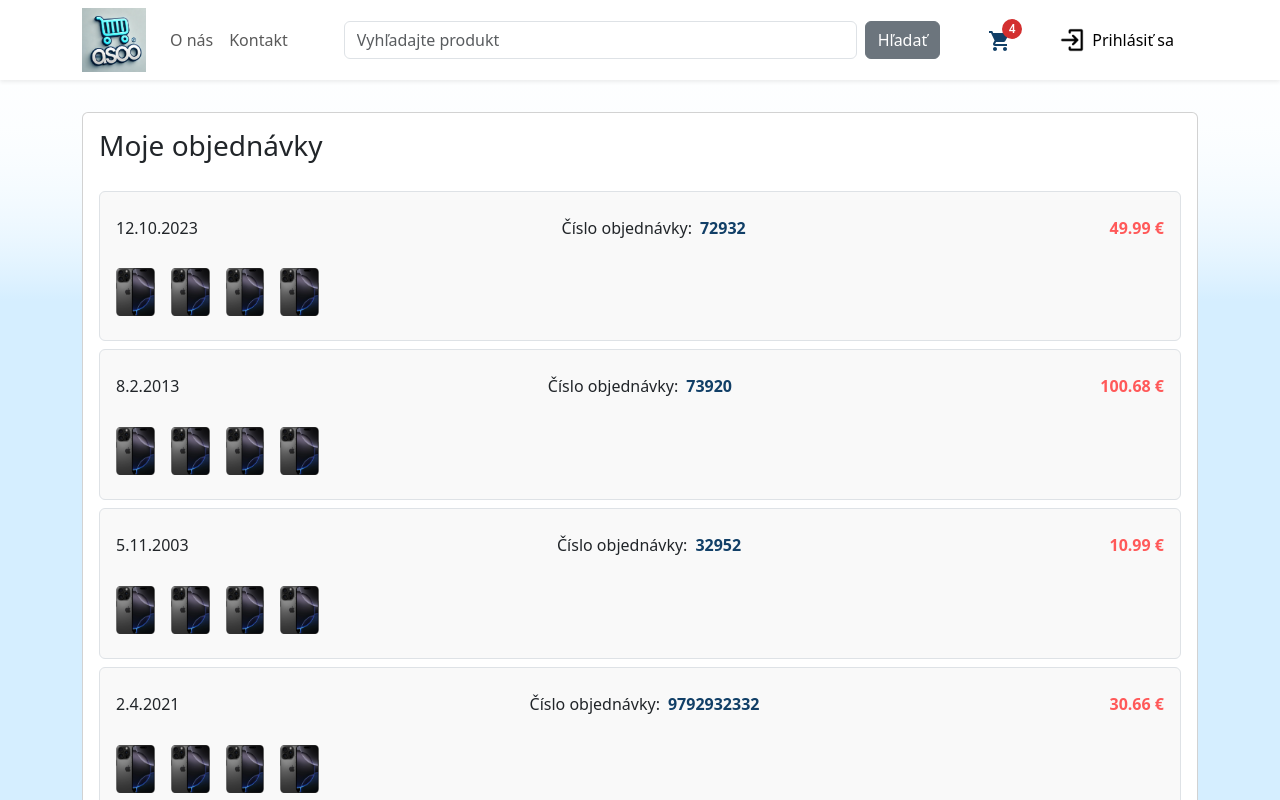
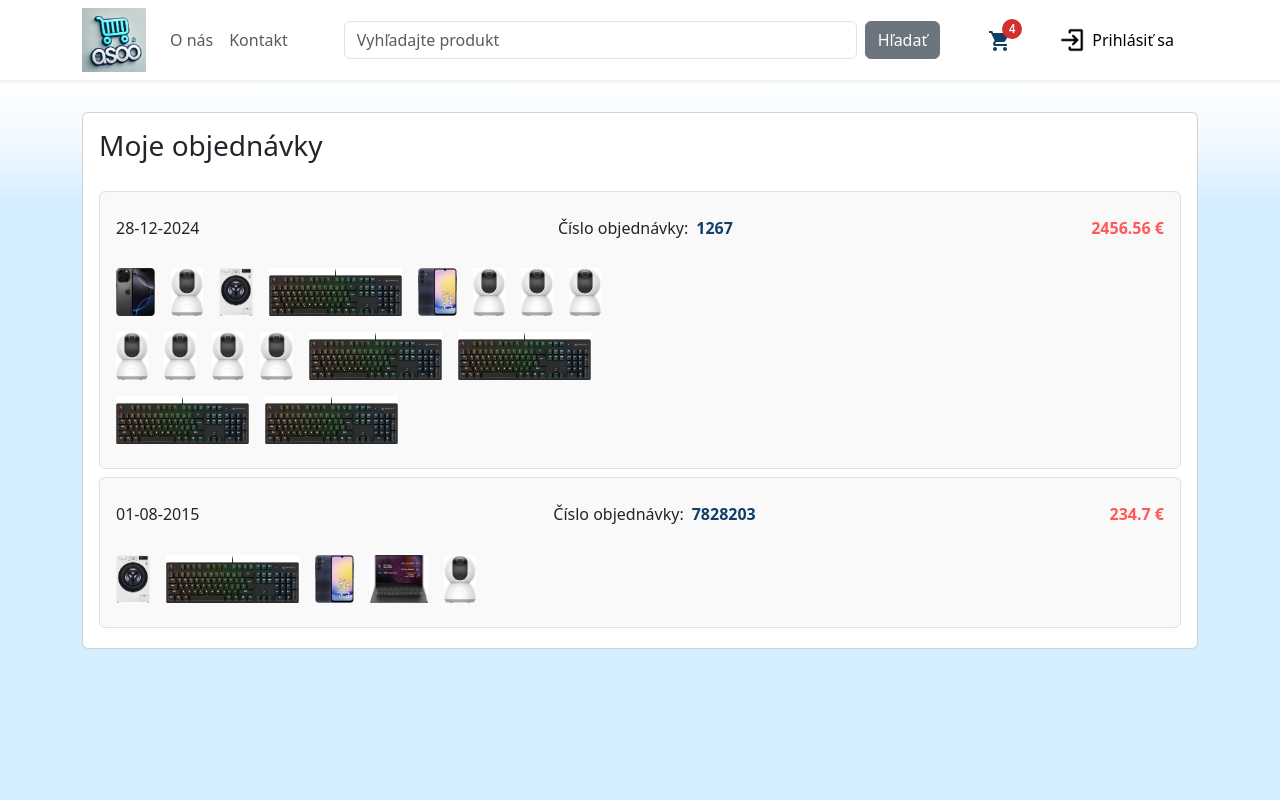
Before and after one commit to MiroslavMalisek/ASOS-Front-end-new, a React (Vite) app: page /orders in a window 1280 px wide. Shown: the top 800 px of the page. Built offline with nearby package versions, Linux system fonts and the light colour scheme.

Commit message:
feat: Implement mock and dynamic rendering in Cart (orders) and fix style of items in product list

```diff
--- a/src/components/cartProcessing/CartProcessing.tsx
+++ b/src/components/cartProcessing/CartProcessing.tsx
@@ -1,15 +1,84 @@
-import React, {useEffect, useRef} from "react";
+import {useEffect, useRef, useState} from "react";
 import { Stepper } from 'primereact/stepper';
 import { StepperPanel } from 'primereact/stepperpanel';
 import { Button } from 'primereact/button';
 import 'primereact/resources/primereact.css';
 import 'primereact/resources/themes/lara-light-indigo/theme.css';
 import "./CartProcessing.css"
+import {PlaceOrderDTO} from "../../services/orderDTOs/PlaceOrderDTO.ts";
+import {placeOrder0} from "../../services/MockService.ts";
+import {ServiceSelector} from "../../services/ServiceSelector.ts";
+import {Spinner} from "react-bootstrap";
+import {Alert} from "@mui/material";
+import {useNavigate} from "react-router-dom";
 
 export default function CartProcessing() {
     const stepperRef = useRef(null);
 
+    const [loading, setLoading] = useState<boolean>(false);
+    const [error, setError] = useState<{ message: string } | null>(null);
+    const [placeOrderSuccess, setPlaceOrderSuccess] = useState<boolean>(false);
+    const [showPlaceOrderSuccessMessage, setShowPlaceOrderSuccessMessage] = useState<boolean>(false);
+
+    //TODO toto je príklad, ako má vyzerať objekt pre odoslanie objednávky. Treba sem teda dat itemy z košika
+    const [placeOrderExample, setPlaceOrderExample] = useState<PlaceOrderDTO>({
+            ...placeOrder0,
+    }
+    );
+
+    const navigate = useNavigate();
+    const apiService = ServiceSelector;
+
+
+    const handlePlaceOrderButton = async () => {
+        setError(null)
+        setLoading(true)
+        try {
+            await apiService.placeOrder(placeOrderExample)
+            setPlaceOrderSuccess(true)
+            setShowPlaceOrderSuccessMessage(true)
+        }catch (error) {
+            setError({ message: (error as Error).message || "Objednávka sa nepodarila odoslať." });
+        }finally {
+            setLoading(false)
+        }
+    };
+
+    //TODO tento useEfect pouzi ak chceš simulovať chybu celkovej ceny objednávky a aby to potom dalo error
+    /*useEffect(() => {
+        placeOrderExample.total_price = 100
+        console.log(placeOrderExample.total_price)
+    }, [placeOrderExample]);*/
+
+    useEffect(() => {
+        // After successful place order change, display the message and dissmiss it after 5 seconds
+        if (placeOrderSuccess) {
+            const timer = setTimeout(() => {
+                setPlaceOrderSuccess(false);
+                setShowPlaceOrderSuccessMessage(false)
+                navigate('/'); // Redirect to home page
+            }, 3000);
+
+            return () => clearTimeout(timer);
+        }
+    }, [placeOrderSuccess]);
+
     return (
+        <>
+            {loading ? (
+                <Spinner animation="border" className="spinner my-3" />
+            ) : (showPlaceOrderSuccessMessage) ? (
+                    <Alert severity="success">Objednávka bola úspešne odoslaná</Alert>
+                ) : (
+                    <>
+                        {error &&
+                            <div className="error-message-div mb-3 mt-4">
+                                <Alert variant="filled" severity="error" className="error-message ">
+                                    {error.message}
+                                </Alert>
+                            </div>
+                        }
+
                         <Stepper ref={stepperRef} linear={true}>
                             <StepperPanel header="Položky">
                                 <div className="flex flex-column h-12rem">
@@ -44,11 +113,18 @@ export default function CartProcessing() {
                                         III
                                     </div>
                                 </div>
+
                                 <div className="flex pt-4 justify-content-start">
                                     <Button label="Back" severity="secondary" icon="pi pi-arrow-left"
                                             onClick={() => stepperRef.current.prevCallback()}/>
+                                    <Button type="button" onClick={handlePlaceOrderButton}>
+                                        Odoslať objednávku</Button>
                                 </div>
                             </StepperPanel>
                         </Stepper>
+                    </>
+            )}
+        </>
+
     )
 }
--- a/src/components/form/RegisterForm.tsx
+++ b/src/components/form/RegisterForm.tsx
@@ -66,7 +66,7 @@ export function RegisterForm() {
         if (registerSuccess) {
             const timer = setTimeout(() => {
                 setShowRegisterSuccessMessage(false)
-                navigate('/login'); // Redirect to home page
+                navigate('/login'); // Redirect to login page
             }, 3000);
 
             return () => clearTimeout(timer);
--- a/src/components/userOrdersList/UserOrdersList.tsx
+++ b/src/components/userOrdersList/UserOrdersList.tsx
@@ -1,58 +1,81 @@
 import './UserOrdersList.css'
-import {UserOrdersListProp} from "./UserOrdersListProp.ts";
 import {Link} from "react-router-dom";
-import {ListGroup} from "react-bootstrap";
+import {ListGroup, Spinner} from "react-bootstrap";
+import {useEffect, useState} from "react";
+import {OrderDTO} from "../../services/orderDTOs/OrderDTO.ts";
+import {ServiceSelector} from "../../services/ServiceSelector.ts";
+import {Alert} from "@mui/material";
 
-const UserOrdersList = ({ orders } : UserOrdersListProp) => {
+const UserOrdersList = () => {
+
+    const [loading, setLoading] = useState<boolean>(false);
+    const [error, setError] = useState<{ message: string } | null>(null);
+    const [orders, setOrders] = useState<OrderDTO[]>([]);
+
+    const apiService = ServiceSelector;
+
+    useEffect(() => {
+        const fetchOrders = async () => {
+            setLoading(true);
+            try {
+                const orders = await apiService.getOrders()
+                setOrders(orders);
+            }catch (error) {
+                setError({ message: (error as Error).message || "Objednávky sa nepodarilo získať. Skúste to znovu." });
+            }finally {
+                setLoading(false)
+            }
+        };
+        fetchOrders();
+    }, [orders]);
+
     return (
+        <>
+            {loading ? (
+                <Spinner animation="border" className="spinner my-3" />
+            ) : ( error ? (
+                    <div className="error-message-div mb-3 mt-4">
+                        <Alert variant="filled" severity="error" className="error-message ">
+                            {error.message}
+                        </Alert>
+                    </div>
+                ) : ( (orders.length === 0) ? (
+                        <div className="error-message-div mb-3 mt-4">
+                            <Alert variant="outlined" severity="info">
+                                Momentálne nemáte žiadne objednávky.
+                            </Alert>
+                        </div>
+                    ) : (
                         <>
                             {orders.map((order, index) => (
                                 <ListGroup key={index} className="orders-list">
                                     <ListGroup.Item className="orders-list-item my-1 py-4">
                                         <div className="orders-list-item-info mb-4">
-                            <p>{order.date}</p>
+                                            <p>{order.order_date_created}</p>
                                             <div>
                                                 Číslo objednávky:
                                                 <span className="order-number">{order.order_number}</span>
                                             </div>
-                            <p className="order-price">{order.price}</p>
+                                            <p className="order-price">{order.total_price} €</p>
                                         </div>
                                         <div className="orders-list-item-products-images col-lg-6">
-                            <Link to={`/product/${order.product_id}`}>
+                                            {order.products.map((product) => (
+                                                <Link key={product.id} to={`/product/${product.id}`}>
                                                     <img
-                                    src={`${order.product_image}`}
-                                    alt="product-image"
+                                                        src={`/${product.img_path}`}
+                                                        alt={product.name}
                                                         className="orders-list-image"
                                                     />
                                                 </Link>
-                            <Link to={`/product/${order.product_id}`}>
-                                <img
-                                    src={`${order.product_image}`}
-                                    alt="product-image"
-                                    className="orders-list-image"
-                                />
-                            </Link>
-                            <Link to={`/product/${order.product_id}`}>
-                                <img
-                                    src={`${order.product_image}`}
-                                    alt="product-image"
-                                    className="orders-list-image"
-                                />
-                            </Link>
-                            <Link to={`/product/${order.product_id}`}>
-                                <img
-                                    src={`${order.product_image}`}
-                                    alt="product-image"
-                                    className="orders-list-image"
-                                />
-                            </Link>
+                                            ))}
                                         </div>
                                     </ListGroup.Item>
                                 </ListGroup>
                             ))}
-
-
-
+                        </>
+                        )
+                    )
+            )}
         </>
 
     );
--- a/src/components/userProfile/UserProfileDataForm.tsx
+++ b/src/components/userProfile/UserProfileDataForm.tsx
@@ -67,7 +67,7 @@ const UserProfileDataForm = () => {
                 const userData = await apiService.getUserData();
                 setUserData(userData);
             } catch (error) {
-                setError({ message: (error as Error).message || "Zmena hesla sa nepodarila. Skúste to znovu." });
+                setError({ message: (error as Error).message || "Údaje sa nepodarilo získať. Skúste to znovu." });
             }finally {
                 setLoadingGetData(false);
             }
--- a/src/pages/UserOrders.tsx
+++ b/src/pages/UserOrders.tsx
@@ -1,16 +1,6 @@
 import {Container} from "react-bootstrap";
 import UserOrdersList from "../components/userOrdersList/UserOrdersList.tsx";
 import {Helmet} from "react-helmet-async";
-import {Order} from "../components/userOrdersList/UserOrdersListProp.ts";
-
-const data: Order[] = [
-    { date: "12.10.2023", order_number: "72932", price: "49.99 €", product_id: "1", product_image: "iphone.webp" },
-    { date: "8.2.2013", order_number: "73920", price: "100.68 €", product_id: "2", product_image: "iphone.webp" },
-    { date: "5.11.2003", order_number: "32952", price: "10.99 €", product_id: "3", product_image: "iphone.webp" },
-    { date: "2.4.2021", order_number: "9792932332", price: "30.66 €", product_id: "1", product_image: "iphone.webp" },
-    { date: "22.8.2015", order_number: "12372932", price: "22.05 €", product_id: "3", product_image: "iphone.webp" },
-    { date: "30.12.2024", order_number: "5672932", price: "49.99 €", product_id: "1", product_image: "iphone.webp" }
-];
 
 export function UserOrders() {
     return (
@@ -20,7 +10,7 @@ export function UserOrders() {
             </Helmet>
             <Container className="p-3">
                 <h3 className="mb-4">Moje objednávky</h3>
-                <UserOrdersList orders={data} />
+                <UserOrdersList />
             </Container>
         </>
     );
--- a/src/services/MockService.ts
+++ b/src/services/MockService.ts
@@ -8,6 +8,8 @@ import {PasswordChangeDTO} from "./userDTOs/PasswordChangeDTO.ts";
 import {UserDataDTO} from "./userDTOs/UserDataDTO.ts";
 import {OrderDTO} from "./orderDTOs/OrderDTO.ts";
 import {PlaceOrderDTO} from "./orderDTOs/PlaceOrderDTO.ts";
+import {ProductInOrderDTO} from "./orderDTOs/ProductInOrderDTO.ts";
+import {ProductInPlaceOrderDTO} from "./orderDTOs/ProductInPlaceOrderDTO.ts";
 
 const products: ProductDTO[] = [
     {id: 1, img_path: "iphone.webp", name: "Iphone", category_id: 1, category_name: "Mobily", short_description: "Toto je Iphone short popis",
@@ -41,6 +43,75 @@ const loginResponse: LoginResponseDTO = {
 
 const userData: UserDataDTO = {first_name: "Miroslav", last_name: "Malíšek", street: "Kvetná", house_number: "9B",
     zip_code: "89204", city: "Bratislava", country: "Slovensko", phone: "+421915076851"};
+
+const productsInOrder0: ProductInOrderDTO[] = [
+    {id: 1, name: "IPhone", img_path: "iphone.webp"},
+    {id: 7, name: "Xiaomi kamera", img_path: "xiaomi_cam.webp"},
+    {id: 4, name: "LG práčka", img_path: "lg_pracka.webp"},
+    {id: 2, name: "Klávesnica", img_path: "klavesnica.webp"},
+    {id: 6, name: "Samsung mobil", img_path: "samsung_mobil.webp"},
+    {id: 7, name: "Xiaomi kamera", img_path: "xiaomi_cam.webp"},
+    {id: 7, name: "Xiaomi kamera", img_path: "xiaomi_cam.webp"},
+    {id: 7, name: "Xiaomi kamera", img_path: "xiaomi_cam.webp"},
+    {id: 7, name: "Xiaomi kamera", img_path: "xiaomi_cam.webp"},
+    {id: 7, name: "Xiaomi kamera", img_path: "xiaomi_cam.webp"},
+    {id: 7, name: "Xiaomi kamera", img_path: "xiaomi_cam.webp"},
+    {id: 7, name: "Xiaomi kamera", img_path: "xiaomi_cam.webp"},
+    {id: 2, name: "Klávesnica", img_path: "klavesnica.webp"},
+    {id: 2, name: "Klávesnica", img_path: "klavesnica.webp"},
+    {id: 2, name: "Klávesnica", img_path: "klavesnica.webp"},
+    {id: 2, name: "Klávesnica", img_path: "klavesnica.webp"},
+
+]
+
+const productsInOrder1: ProductInOrderDTO[] = [
+    {id: 4, name: "LG práčka", img_path: "lg_pracka.webp"},
+    {id: 2, name: "Klávesnica", img_path: "klavesnica.webp"},
+    {id: 6, name: "Samsung mobil", img_path: "samsung_mobil.webp"},
+    {id: 3, name: "Lenovo Notebook", img_path: "lenovo_pc.webp"},
+    {id: 7, name: "Xiaomi kamera", img_path: "xiaomi_cam.webp"},
+
+]
+
+const order0: OrderDTO = {
+    order_number: "1267",
+    order_date_created: "28-12-2024",
+    products: productsInOrder0,
+    total_price: 2456.56,
+}
+
+const order1: OrderDTO = {
+    order_number: "7828203",
+    order_date_created: "01-08-2015",
+    products: productsInOrder1,
+    total_price: 234.70,
+}
+
+const orders: OrderDTO[] = [
+    order0,
+    order1,
+]
+
+const productsInPlaceOrder0: ProductInPlaceOrderDTO[] = [
+    {id: 1, price: 1089.78, quantity: 1},
+    {id: 5, price: 1599.99, quantity: 1},
+]
+
+const productsInPlaceOrder1: ProductInPlaceOrderDTO[] = [
+    {id: 6, price: 350, quantity: 1},
+    {id: 7, price: 16, quantity: 5},
+    {id: 3, price: 1200, quantity: 1},
+]
+
+export const placeOrder0: PlaceOrderDTO = {
+    products_in_order: productsInPlaceOrder0,
+    total_price: 2689.77,
+}
+
+export const placeOrder1: PlaceOrderDTO = {
+    products_in_order: productsInPlaceOrder1,
+    total_price: 1630.0,
+}
 
 export const MockService: IApiService = {
 
@@ -166,7 +237,15 @@ export const MockService: IApiService = {
     },
 
     getOrders(): Promise<OrderDTO[]> {
-        return Promise.resolve([]);
+        return new Promise((resolve, reject) => {
+            setTimeout(() => {
+                if (orders){
+                    resolve(orders);
+                } else {
+                    reject(new Error("Objednávky sa nepodarilo získať"));
+                }
+            }, 500);
+        });
     },
 
     getProductsBySearchString(searchString: string): Promise<ProductDTO[]> {
@@ -174,7 +253,17 @@ export const MockService: IApiService = {
     },
 
     placeOrder(order: PlaceOrderDTO): Promise<void> {
-        return Promise.resolve(undefined);
+        return new Promise((resolve, reject) => {
+            setTimeout(() => {
+                console.log(order.total_price)
+                console.log(placeOrder0.total_price)
+                if (order.total_price != placeOrder0.total_price) {
+                    reject(new Error("Celková cena nie je správna"));
+                } else {
+                    resolve()
+                }
+            }, 500);
+        });
     },
 
 }
```
Also changed, not shown: src/components/productItemInProductList/ProductItemInProductList.css (+18 -3 lines), src/components/productItemInProductList/ProductItemInProductList.tsx (+4 -4 lines), src/components/productList/ProductListView.tsx (+8 -2 lines), src/components/userOrdersList/UserOrdersListProp.ts (deleted, +0 -11 lines). Lines whose indentation alone changed are shown as unchanged.
